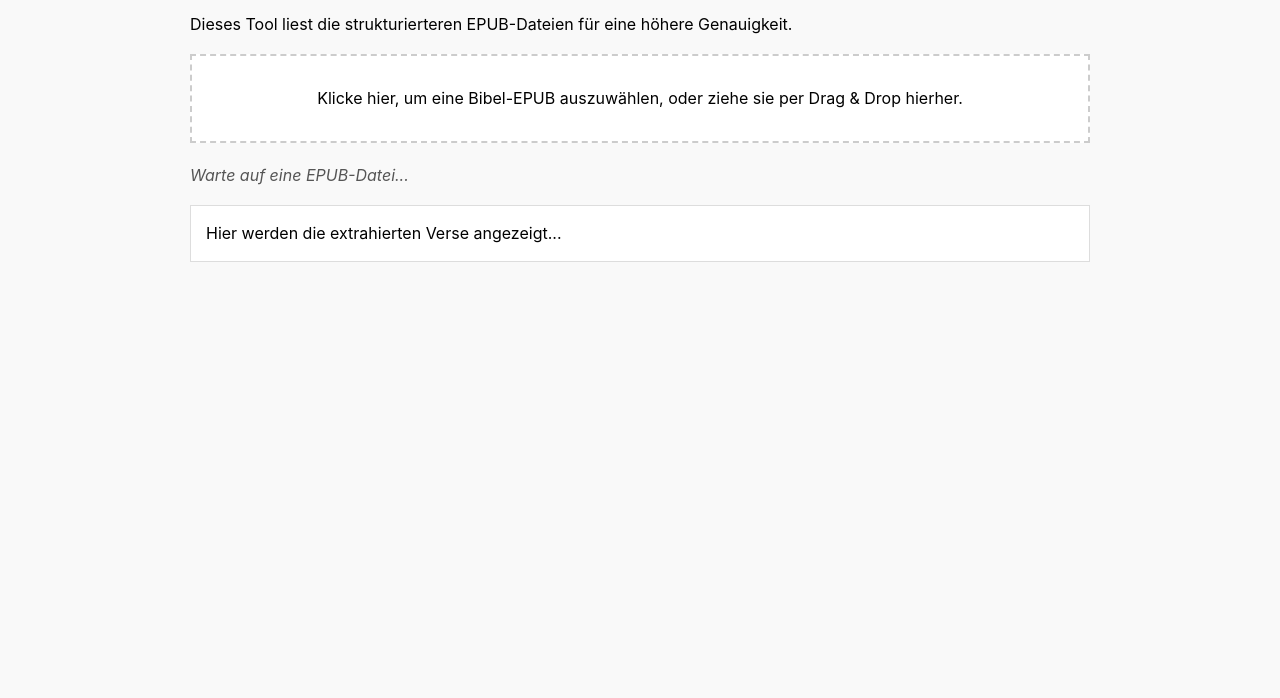
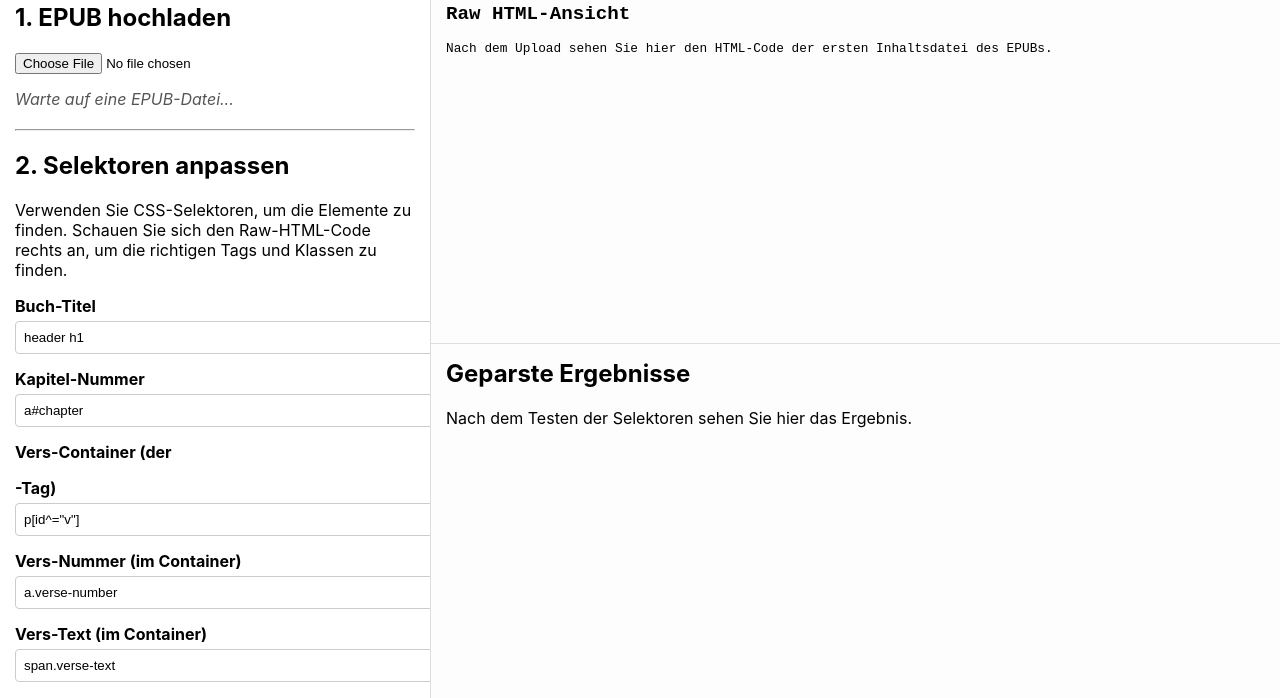
Before and after one commit to nullkommaneun/Jahwe, a plain HTML site: page index.html in a window 1280 px wide. Shown: the part 102-800 px from the top of the page. Drawn offline with nearby package versions, Linux system fonts and the light colour scheme.

Commit message:
Update title and layout for EPUB parser

```diff
--- a/index.html
+++ b/index.html
@@ -3,38 +3,62 @@
 <head>
     <meta charset="UTF-8">
     <meta name="viewport" content="width=device-width, initial-scale=1.0">
-    <title>Bibel Studien-Tool (EPUB Edition)</title>
+    <title>Interaktiver EPUB Bibel-Parser</title>
     <style>
-        body { font-family: -apple-system, BlinkMacSystemFont, "Segoe UI", Roboto, Helvetica, Arial, sans-serif; max-width: 900px; margin: auto; padding: 20px; line-height: 1.6; background-color: #f9f9f9; }
-        h1 { color: #333; }
-        #dropzone { border: 2px dashed #ccc; padding: 30px; text-align: center; cursor: pointer; background-color: #fff; }
-        #dropzone.hover { border-color: #333; background-color: #f0f0f0; }
-        #status { margin-top: 20px; font-style: italic; color: #555; }
-        button { font-size: 1em; padding: 10px 15px; cursor: pointer; }
-        #results { background-color: #fff; border: 1px solid #ddd; padding: 15px; margin-top: 10px; max-height: 70vh; overflow-y: scroll; }
-        details { margin-bottom: 5px; border-left: 2px solid #eee; padding-left: 15px; }
-        summary { cursor: pointer; font-weight: bold; padding: 5px; margin-left: -15px; }
-        summary:hover { background-color: #f0f0f0; }
-        ul { list-style-type: none; padding-left: 10px; }
-        li { padding: 8px 0; border-bottom: 1px solid #f2f2f2; }
-        li strong { display: inline-block; min-width: 25px; color: #0056b3; }
-        #error-container { display: none; background-color: #ffdddd; border: 2px solid #d8000c; color: #d8000c; padding: 15px; margin-top: 20px; white-space: pre-wrap; font-family: 'Courier New', monospace; font-size: 0.9em; }
+        body { font-family: -apple-system, BlinkMacSystemFont, "Segoe UI", Roboto, Helvetica, Arial, sans-serif; display: flex; flex-direction: column; height: 100vh; margin: 0; background-color: #f4f4f9; }
+        header { background-color: #4a4a4a; color: white; padding: 15px; text-align: center; }
+        main { display: flex; flex: 1; overflow: hidden; }
+        #controls { width: 400px; padding: 15px; background-color: #fff; overflow-y: auto; border-right: 1px solid #ddd; }
+        #viewer { flex: 1; display: flex; flex-direction: column; overflow: hidden; }
+        .view-panel { flex: 1; padding: 15px; overflow-y: auto; background-color: #fdfdfd; }
+        #raw-html-view { font-family: 'Courier New', monospace; font-size: 0.8em; white-space: pre-wrap; word-wrap: break-word; border-bottom: 1px solid #ddd; }
+        h1, h2, h3 { margin-top: 0; }
+        label { display: block; margin-top: 15px; font-weight: bold; }
+        input[type="text"] { width: 100%; padding: 8px; margin-top: 5px; border: 1px solid #ccc; border-radius: 4px; }
+        button { width: 100%; padding: 12px; margin-top: 20px; border: none; border-radius: 4px; background-color: #007bff; color: white; font-size: 1.1em; cursor: pointer; }
+        button:hover { background-color: #0056b3; }
+        #status { margin-top: 15px; font-style: italic; color: #555; }
+        #error-container { display: none; background-color: #ffdddd; border: 1px solid #d8000c; color: #d8000c; padding: 10px; margin-top: 15px; white-space: pre-wrap; font-size: 0.8em; }
     </style>
 </head>
 <body>
-    <h1>Bibel Studien-Tool (EPUB Edition)</h1>
-    <p>Dieses Tool liest die strukturierteren EPUB-Dateien für eine höhere Genauigkeit.</p>
+    <header><h1>Interaktiver EPUB Bibel-Parser</h1></header>
+    <main>
+        <div id="controls">
+            <h2>1. EPUB hochladen</h2>
+            <input type="file" id="epubFile" accept=".epub">
+            <p id="status">Warte auf eine EPUB-Datei...</p>
+            <div id="error-container"></div>
 
-    <input type="file" id="epubFile" accept=".epub" style="display: none;">
-    <div id="dropzone">Klicke hier, um eine Bibel-EPUB auszuwählen, oder ziehe sie per Drag & Drop hierher.</div>
+            <hr style="margin: 20px 0;">
 
-    <p id="status">Warte auf eine EPUB-Datei...</p>
-    <div id="error-container"></div>
-    <button id="copyButton" style="display:none;" onclick="copyResults()">JSON kopieren</button>
-    <div id="results">Hier werden die extrahierten Verse angezeigt...</div>
+            <h2>2. Selektoren anpassen</h2>
+            <p>Verwenden Sie CSS-Selektoren, um die Elemente zu finden. Schauen Sie sich den Raw-HTML-Code rechts an, um die richtigen Tags und Klassen zu finden.</p>
+
+            <label for="book-selector">Buch-Titel</label>
+            <input type="text" id="book-selector" value="header h1">
+
+            <label for="chapter-selector">Kapitel-Nummer</label>
+            <input type="text" id="chapter-selector" value="a#chapter">
+
+            <label for="verse-container-selector">Vers-Container (der <p>-Tag)</label>
+            <input type="text" id="verse-container-selector" value='p[id^="v"]'>
+
+            <label for="verse-number-selector">Vers-Nummer (im Container)</label>
+            <input type="text" id="verse-number-selector" value="a.verse-number">
+
+            <label for="verse-text-selector">Vers-Text (im Container)</label>
+            <input type="text" id="verse-text-selector" value="span.verse-text">
+
+            <button onclick="runCustomParser()">Parser testen & Ergebnisse anzeigen</button>
+        </div>
+        <div id="viewer">
+            <div class="view-panel" id="raw-html-view"><h2>Raw HTML-Ansicht</h2><p>Nach dem Upload sehen Sie hier den HTML-Code der ersten Inhaltsdatei des EPUBs.</p></div>
+            <div class="view-panel" id="results"><h2>Geparste Ergebnisse</h2><p>Nach dem Testen der Selektoren sehen Sie hier das Ergebnis.</p></div>
+        </div>
+    </main>
 
     <script src="https://cdnjs.cloudflare.com/ajax/libs/jszip/3.7.1/jszip.min.js"></script>
-
     <script src="app.js"></script>
 </body>
 </html>
```
